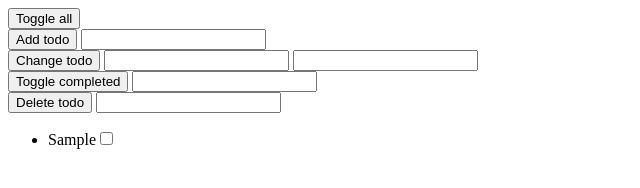
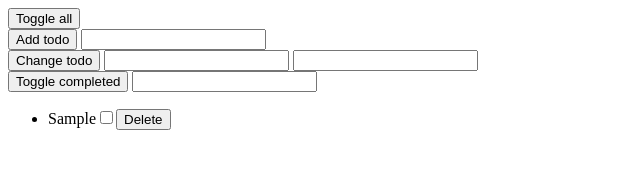
Before and after one commit to tibistanescu/jsTodos, a plain HTML site: page index.html in a window 1280 px wide. Both pictures are taken after typing "Sample" into the empty fields and a click on the button "Add todo". Shown: the whole page, without its empty margins (0-640 px from the left). Drawn offline with Linux system fonts and the light colour scheme.

Commit message:
add delete buttons to each todo, refactoring

```diff
--- a/index.html
+++ b/index.html
@@ -5,7 +5,7 @@
     <meta http-equiv="X-UA-Compatible" content="IE=edge">
     <title>Page Title</title>
     <meta name="viewport" content="width=device-width, initial-scale=1">
-    <link rel="stylesheet" type="text/css" media="screen" href="main.css">
+    <link rel="stylesheet" type="text/css" media="screen" href="styles.css">
     <script src="index.js" async></script>
 </head>
 <body>
@@ -26,10 +26,6 @@
         <button onclick="handlers.toggleCompleted()">Toggle completed</button>
         <input id="toggleCompletedInput" type="number">
     </div>
-    <div>
-        <button onclick="handlers.deleteTodo()">Delete todo</button>
-        <input id="deleteTodoInput" type="number">
-    </div>
     <ul id="todoListContainer"></ul>
 </body>
 </html>
--- a/index.js
+++ b/index.js
@@ -62,10 +62,8 @@ const handlers = {
         changeTodoTextInput.value = '';
         view.displayTodos();
     },
-    deleteTodo: function() {
-        let deleteTodoInput = document.getElementById('deleteTodoInput');
-        todoList.deleteTodo(deleteTodoInput.valueAsNumber);
-        deleteTodoInput.value = '';
+    deleteTodo: function(position) {
+        todoList.deleteTodo(position);
         view.displayTodos();
     },
     toggleCompleted: function() {
@@ -84,10 +82,19 @@ const view = {
     displayTodos: function() {
         let todoListContainer = document.getElementById('todoListContainer');
         todoListContainer.innerHTML = '';
-
+        this.createListItems();
+    },
+    createListItems: function() {
         for (let i=0; i<todoList.getTodosLength(); i++) {
             let listItem = document.createElement('li');
             listItem.textContent = todoList.todos[i].todoDescription;
+            listItem.id = i;
+            listItem.appendChild(this.createCheckbox(i));
+            listItem.appendChild(this.createDeleteButton());
+            todoListContainer.appendChild(listItem);
+        }
+    },
+    createCheckbox: function(i) {
         let checkbox = document.createElement('input');
         checkbox.setAttribute('type', 'checkbox');
 
@@ -97,8 +104,16 @@ const view = {
             checkbox.removeAttribute('checked');
         }
 
-            listItem.appendChild(checkbox);
-            todoListContainer.appendChild(listItem);
+        return checkbox;
+    },
+    createDeleteButton: function() {
+        let deleteButton = document.createElement('button');
+        deleteButton.textContent = "Delete";
+
+        deleteButton.addEventListener('click', function(event) {
+            handlers.deleteTodo(event.target.parentNode.id);
+        })
+
+        return deleteButton;
+    },
 }
-    }
-}
```
Lines whose indentation alone changed are shown as unchanged.
